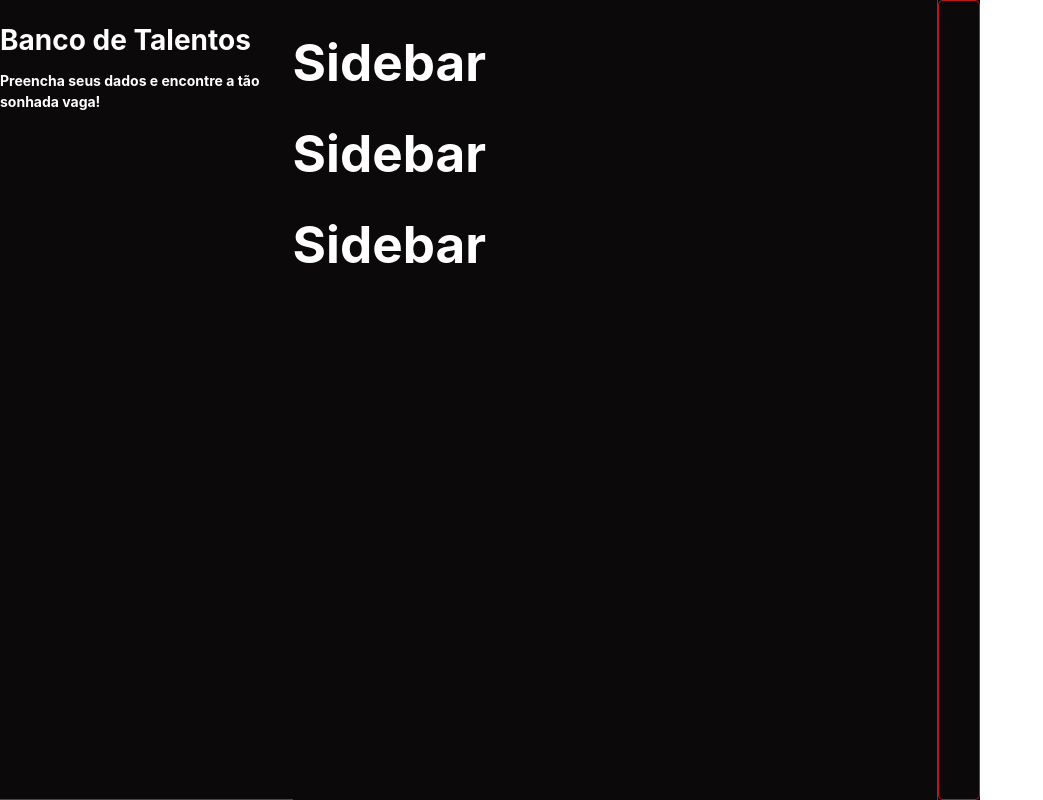
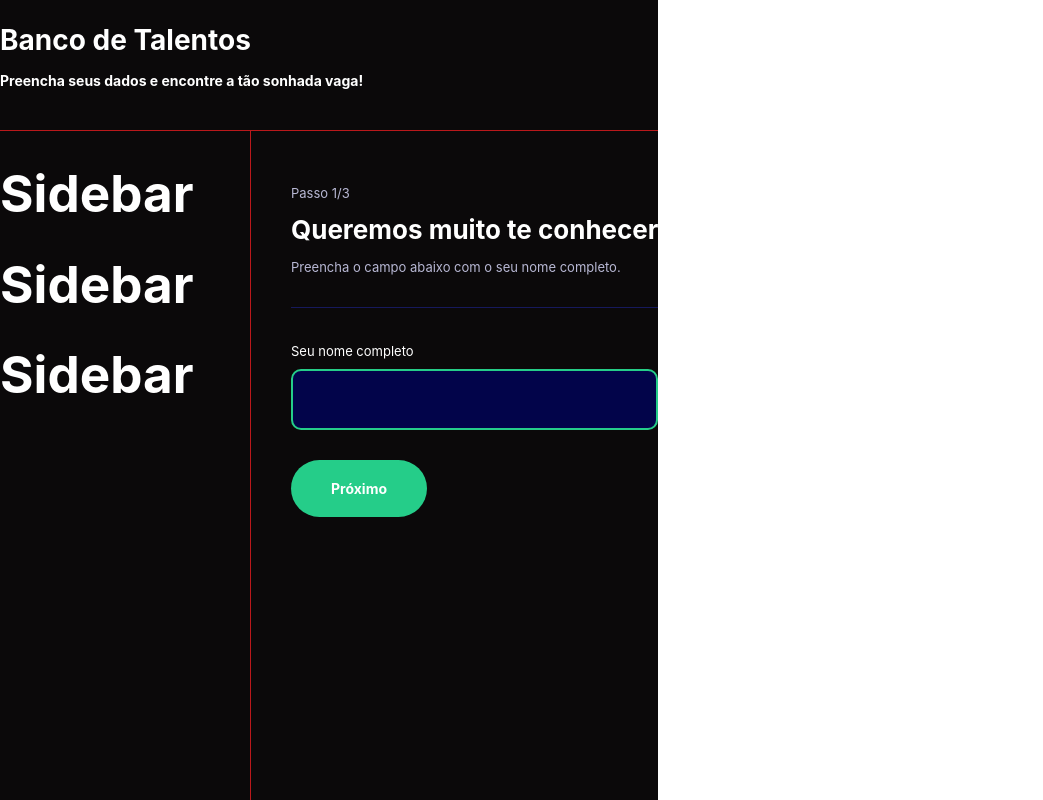
Before and after one commit to Tassio-Med/multiform, a React (Vite) app: page / in a window 1280 px wide. Shown: the whole page, without its empty margins (0-1043 px from the left). Built offline with nearby package versions, Linux system fonts and the light colour scheme.

Commit message:
feat: componente Theme estruturado, mas ainda com um erro de estilização que não descrobti

```diff
--- a/src/components/Theme/index.tsx
+++ b/src/components/Theme/index.tsx
@@ -1,23 +1,28 @@
+import { FormProps } from "../../types";
 import { Header } from "../Header"
 import { Sidebar } from "../Sidebar"
 import * as T from "./styles";
 
 
-export const Theme = () => {
+
+export const Theme = ({children}: FormProps) => {
   return(
     <T.Container>
       <T.Area>
+
+        <Header />
+
         <T.Steps>
-          <Header />
           <T.Sidebar>
             <Sidebar />
             <Sidebar />
             <Sidebar />
           </T.Sidebar>
           <T.Page>
-            {/* Page  */}
+            { children }
           </T.Page>
         </T.Steps>
+
       </T.Area>
     </T.Container>
   )
--- a/src/components/Theme/styles.ts
+++ b/src/components/Theme/styles.ts
@@ -2,7 +2,7 @@ import styled from 'styled-components';
 
 export const Container = styled.div`
   background-color: #0b090a;
-  color: #ffffff;
+  color: #fff;
   min-height: 100vh;
 `;
 
@@ -14,20 +14,18 @@ export const Area = styled.div`
   flex-direction: column;
 `;
 
-export const Sidebar = styled.div`
-  border-right: 1px solid #ba181b;
-  width: 100vh;
+export const Steps = styled.div`
+  flex: 1;
+  display: flex;
 `;
 
-export const Steps = styled.div`
-    flex: 1;
-    display: flex;
+export const Sidebar = styled.div`
+  width: 250px;
+  border-right: 1px solid #ba181b;
 `;
 
 export const Page = styled.div`
-    border: 1px solid #ba181b;
-    border-radius: 5px;
-    flex: 1;
-    padding-left: 40px;
-    padding-top: 40px;
+  flex: 1;
+  padding-left: 40px;
+  padding-top: 40px;
 `;
```
